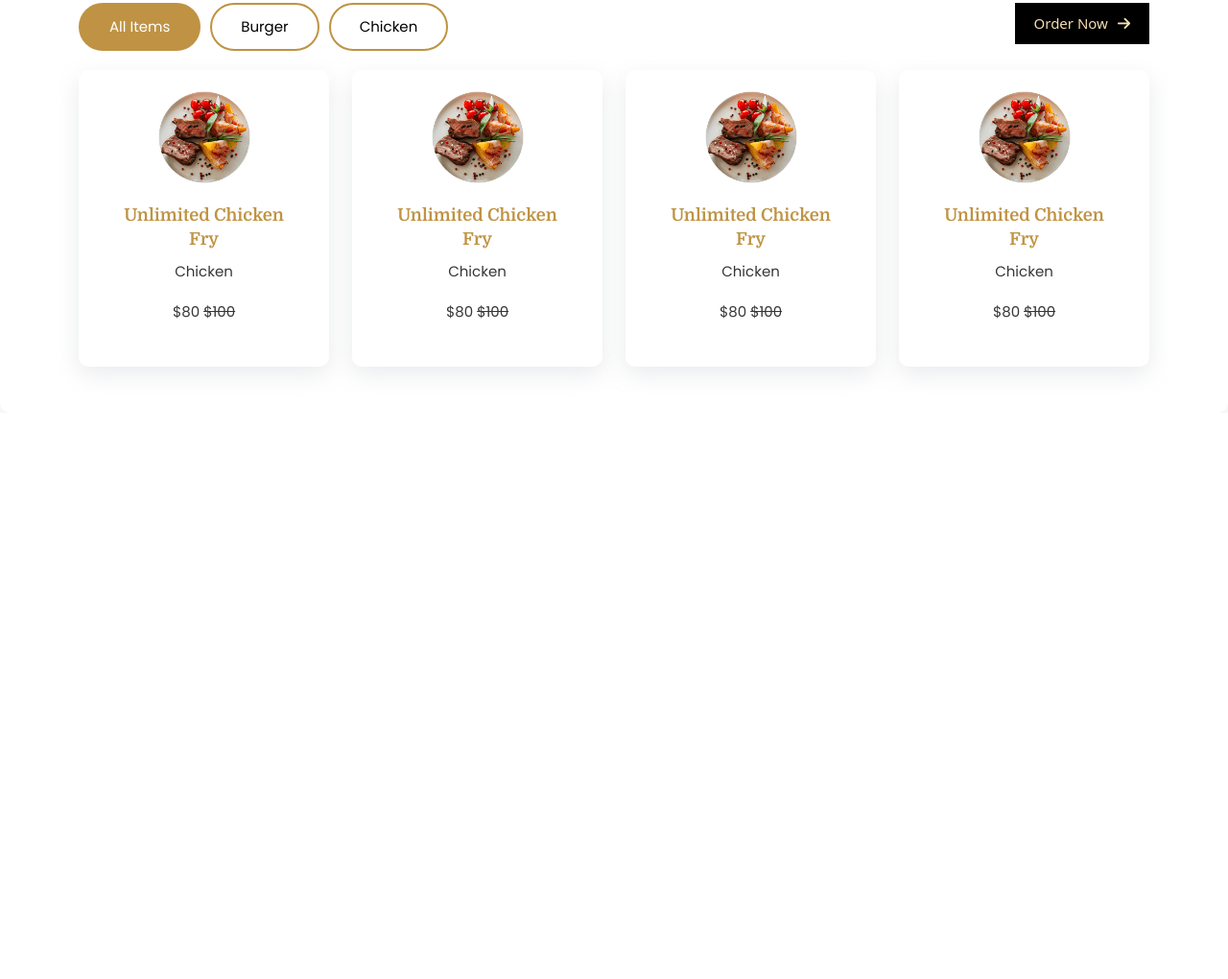
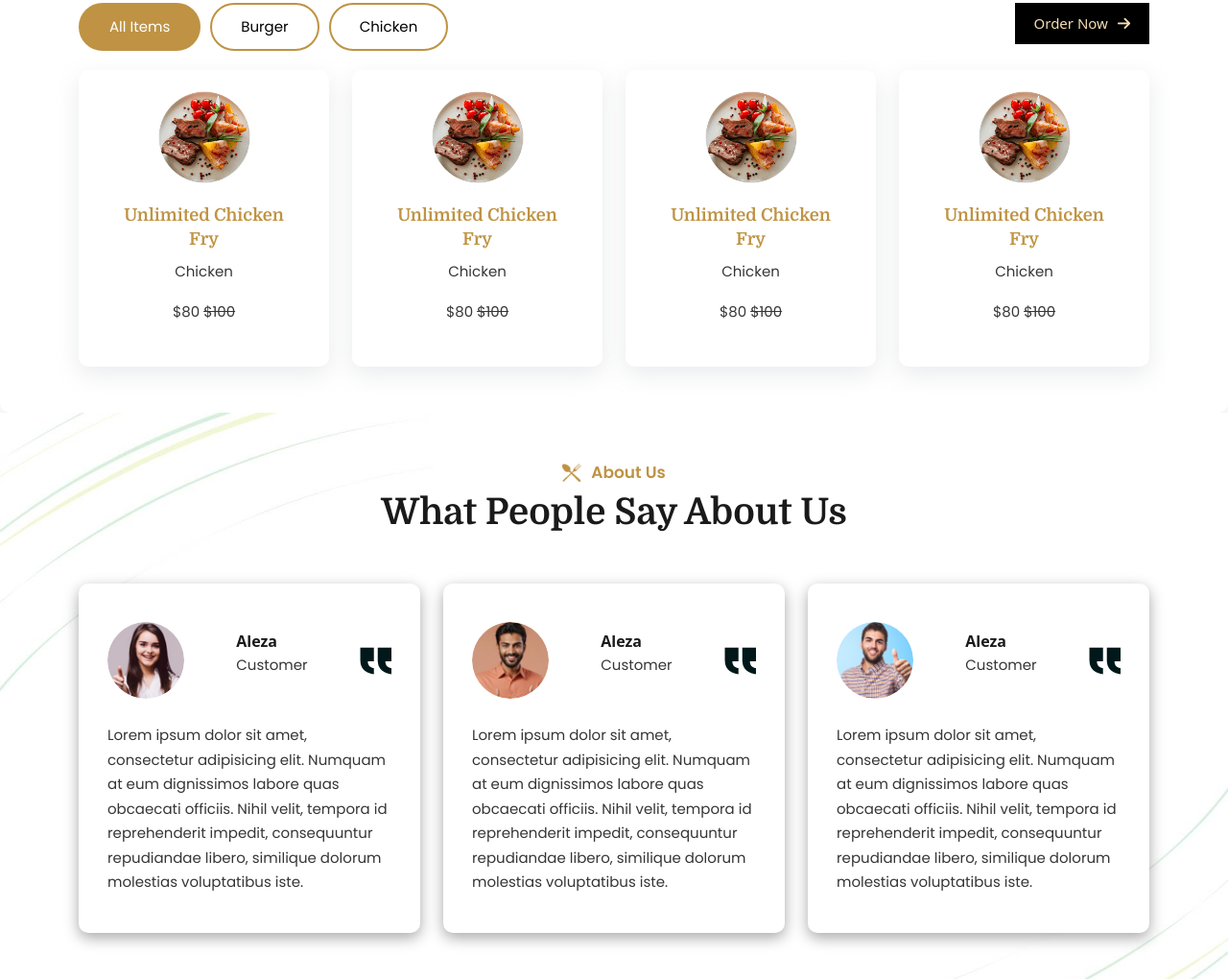
Before and after one commit to Bhanukakumara/Restuarnt-Web-site, a plain HTML site: page index.html in a window 1280 px wide. Shown: the part 3360-4380 px from the top of the page at 96% size. Before the commit the page ends 3790 px from the top, so only its background shows below. Drawn offline with nearby package versions, Linux system fonts and the light colour scheme.

Commit message:
testimonial

```diff
--- a/index.html
+++ b/index.html
@@ -293,43 +293,92 @@
               eligendi reprehenderit, tenetur aut est quia quos cum iste
               consequatur impedit! Magni?
             </p>
-            <div class="nav-btn mt-4"><a href="#">Read More <i class="fa-solid fa-arrow-right"></i></a></div>
+            <div class="nav-btn mt-4">
+              <a href="#">Read More <i class="fa-solid fa-arrow-right"></i></a>
+            </div>
           </div>
         </div>
       </div>
     </section>
     <!-- Item Tabs -->
-     <section class="py-5 service-tab">
+    <section class="py-5 service-tab">
       <div class="container">
         <div class="row align-items-center mb-4">
-          <p class="title-p"><img src="images/p-img.png" alt="">Our Popular Items</p>
+          <p class="title-p">
+            <img src="images/p-img.png" alt="" />Our Popular Items
+          </p>
           <h2 class="title-h">Our Popular Pizza Foods</h2>
         </div>
         <div class="row">
           <div class="col-lg-8">
             <ul class="nav nav-tabs" id="myTab" role="tablist">
               <li class="nav-item" role="presentation">
-                <button class="nav-link active" id="home-tab" data-bs-toggle="tab" data-bs-target="#home-tab-pane" type="button" role="tab" aria-controls="home-tab-pane" aria-selected="true">All Items</button>
+                <button
+                  class="nav-link active"
+                  id="home-tab"
+                  data-bs-toggle="tab"
+                  data-bs-target="#home-tab-pane"
+                  type="button"
+                  role="tab"
+                  aria-controls="home-tab-pane"
+                  aria-selected="true"
+                >
+                  All Items
+                </button>
               </li>
               <li class="nav-item" role="presentation">
-                <button class="nav-link" id="profile-tab" data-bs-toggle="tab" data-bs-target="#profile-tab-pane" type="button" role="tab" aria-controls="profile-tab-pane" aria-selected="false">Burger</button>
+                <button
+                  class="nav-link"
+                  id="profile-tab"
+                  data-bs-toggle="tab"
+                  data-bs-target="#profile-tab-pane"
+                  type="button"
+                  role="tab"
+                  aria-controls="profile-tab-pane"
+                  aria-selected="false"
+                >
+                  Burger
+                </button>
               </li>
               <li class="nav-item" role="presentation">
-                <button class="nav-link" id="contact-tab" data-bs-toggle="tab" data-bs-target="#contact-tab-pane" type="button" role="tab" aria-controls="contact-tab-pane" aria-selected="false">Chicken</button>
+                <button
+                  class="nav-link"
+                  id="contact-tab"
+                  data-bs-toggle="tab"
+                  data-bs-target="#contact-tab-pane"
+                  type="button"
+                  role="tab"
+                  aria-controls="contact-tab-pane"
+                  aria-selected="false"
+                >
+                  Chicken
+                </button>
               </li>
             </ul>
           </div>
           <div class="col-lg-4">
-            <div class="nav-btn float-end"><a href="#" class="bg-black">Order Now <i class="fa-solid fa-arrow-right"></i></a></div>
+            <div class="nav-btn float-end">
+              <a href="#" class="bg-black"
+                >Order Now <i class="fa-solid fa-arrow-right"></i
+              ></a>
+            </div>
           </div>
         </div>
         <div class="all-the-tabs">
           <div class="tab-content" id="myTabContent">
-            <div class="tab-pane fade show active" id="home-tab-pane" role="tabpanel" aria-labelledby="home-tab" tabindex="0">
+            <div
+              class="tab-pane fade show active"
+              id="home-tab-pane"
+              role="tabpanel"
+              aria-labelledby="home-tab"
+              tabindex="0"
+            >
               <div class="row">
                 <div class="col-lg-3">
                   <div class="service-tab">
-                    <div class="ser-img"><img src="images/s-1.png" alt=""></div>
+                    <div class="ser-img">
+                      <img src="images/s-1.png" alt="" />
+                    </div>
                     <div class="ser-text">
                       <h4>Unlimited Chicken Fry</h4>
                       <p>Chicken</p>
@@ -339,7 +388,9 @@
                 </div>
                 <div class="col-lg-3">
                   <div class="service-tab">
-                    <div class="ser-img"><img src="images/s-1.png" alt=""></div>
+                    <div class="ser-img">
+                      <img src="images/s-1.png" alt="" />
+                    </div>
                     <div class="ser-text">
                       <h4>Unlimited Chicken Fry</h4>
                       <p>Chicken</p>
@@ -349,7 +400,9 @@
                 </div>
                 <div class="col-lg-3">
                   <div class="service-tab">
-                    <div class="ser-img"><img src="images/s-1.png" alt=""></div>
+                    <div class="ser-img">
+                      <img src="images/s-1.png" alt="" />
+                    </div>
                     <div class="ser-text">
                       <h4>Unlimited Chicken Fry</h4>
                       <p>Chicken</p>
@@ -359,7 +412,9 @@
                 </div>
                 <div class="col-lg-3">
                   <div class="service-tab">
-                    <div class="ser-img"><img src="images/s-1.png" alt=""></div>
+                    <div class="ser-img">
+                      <img src="images/s-1.png" alt="" />
+                    </div>
                     <div class="ser-text">
                       <h4>Unlimited Chicken Fry</h4>
                       <p>Chicken</p>
@@ -369,11 +424,19 @@
                 </div>
               </div>
             </div>
-            <div class="tab-pane fade" id="profile-tab-pane" role="tabpanel" aria-labelledby="profile-tab" tabindex="0">
+            <div
+              class="tab-pane fade"
+              id="profile-tab-pane"
+              role="tabpanel"
+              aria-labelledby="profile-tab"
+              tabindex="0"
+            >
               <div class="row">
                 <div class="col-lg-3">
                   <div class="service-tab">
-                    <div class="ser-img"><img src="images/s-1.png" alt=""></div>
+                    <div class="ser-img">
+                      <img src="images/s-1.png" alt="" />
+                    </div>
                     <div class="ser-text">
                       <h4>Unlimited Chicken Fry</h4>
                       <p>Chicken</p>
@@ -383,7 +446,9 @@
                 </div>
                 <div class="col-lg-3">
                   <div class="service-tab">
-                    <div class="ser-img"><img src="images/s-1.png" alt=""></div>
+                    <div class="ser-img">
+                      <img src="images/s-1.png" alt="" />
+                    </div>
                     <div class="ser-text">
                       <h4>Unlimited Chicken Fry</h4>
                       <p>Chicken</p>
@@ -393,7 +458,9 @@
                 </div>
                 <div class="col-lg-3">
                   <div class="service-tab">
-                    <div class="ser-img"><img src="images/s-1.png" alt=""></div>
+                    <div class="ser-img">
+                      <img src="images/s-1.png" alt="" />
+                    </div>
                     <div class="ser-text">
                       <h4>Unlimited Chicken Fry</h4>
                       <p>Chicken</p>
@@ -403,7 +470,9 @@
                 </div>
                 <div class="col-lg-3">
                   <div class="service-tab">
-                    <div class="ser-img"><img src="images/s-1.png" alt=""></div>
+                    <div class="ser-img">
+                      <img src="images/s-1.png" alt="" />
+                    </div>
                     <div class="ser-text">
                       <h4>Unlimited Chicken Fry</h4>
                       <p>Chicken</p>
@@ -413,11 +482,19 @@
                 </div>
               </div>
             </div>
-            <div class="tab-pane fade" id="contact-tab-pane" role="tabpanel" aria-labelledby="contact-tab" tabindex="0">
+            <div
+              class="tab-pane fade"
+              id="contact-tab-pane"
+              role="tabpanel"
+              aria-labelledby="contact-tab"
+              tabindex="0"
+            >
               <div class="row">
                 <div class="col-lg-3">
                   <div class="service-tab">
-                    <div class="ser-img"><img src="images/s-1.png" alt=""></div>
+                    <div class="ser-img">
+                      <img src="images/s-1.png" alt="" />
+                    </div>
                     <div class="ser-text">
                       <h4>Unlimited Chicken Fry</h4>
                       <p>Chicken</p>
@@ -427,7 +504,9 @@
                 </div>
                 <div class="col-lg-3">
                   <div class="service-tab">
-                    <div class="ser-img"><img src="images/s-1.png" alt=""></div>
+                    <div class="ser-img">
+                      <img src="images/s-1.png" alt="" />
+                    </div>
                     <div class="ser-text">
                       <h4>Unlimited Chicken Fry</h4>
                       <p>Chicken</p>
@@ -437,7 +516,9 @@
                 </div>
                 <div class="col-lg-3">
                   <div class="service-tab">
-                    <div class="ser-img"><img src="images/s-1.png" alt=""></div>
+                    <div class="ser-img">
+                      <img src="images/s-1.png" alt="" />
+                    </div>
                     <div class="ser-text">
                       <h4>Unlimited Chicken Fry</h4>
                       <p>Chicken</p>
@@ -447,7 +528,9 @@
                 </div>
                 <div class="col-lg-3">
                   <div class="service-tab">
-                    <div class="ser-img"><img src="images/s-1.png" alt=""></div>
+                    <div class="ser-img">
+                      <img src="images/s-1.png" alt="" />
+                    </div>
                     <div class="ser-text">
                       <h4>Unlimited Chicken Fry</h4>
                       <p>Chicken</p>
@@ -460,7 +543,87 @@
           </div>
         </div>
       </div>
-     </section>
+    </section>
+    <!-- Testimonials -->
+    <section class="py-5 testimonial-sec">
+      <div class="container">
+        <p class="title-p justify-content-center">
+          <img src="images/p-img.png" alt="" />About Us
+        </p>
+        <h2 class="title-h text-center">What People Say About Us</h2>
+        <div class="row mt-5">
+          <div class="col-lg-4 col-md-6">
+            <div class="testimonial-box">
+              <div class="test-info">
+                <div class="ts-img"><img src="images/t1.png" alt="" /></div>
+                <div class="info">
+                  <span>Aleza</span>
+                  <p>Customer</p>
+                </div>
+                <div class="t-icon">
+                  <img src="images/test-icon.png" alt="" />
+                </div>
+              </div>
+              <div class="test-txt">
+                <p>
+                  Lorem ipsum dolor sit amet, consectetur adipisicing elit.
+                  Numquam at eum dignissimos labore quas obcaecati officiis.
+                  Nihil velit, tempora id reprehenderit impedit, consequuntur
+                  repudiandae libero, similique dolorum molestias voluptatibus
+                  iste.
+                </p>
+              </div>
+            </div>
+          </div>
+          <div class="col-lg-4 col-md-6">
+            <div class="testimonial-box">
+              <div class="test-info">
+                <div class="ts-img"><img src="images/t2.png" alt="" /></div>
+                <div class="info">
+                  <span>Aleza</span>
+                  <p>Customer</p>
+                </div>
+                <div class="t-icon">
+                  <img src="images/test-icon.png" alt="" />
+                </div>
+              </div>
+              <div class="test-txt">
+                <p>
+                  Lorem ipsum dolor sit amet, consectetur adipisicing elit.
+                  Numquam at eum dignissimos labore quas obcaecati officiis.
+                  Nihil velit, tempora id reprehenderit impedit, consequuntur
+                  repudiandae libero, similique dolorum molestias voluptatibus
+                  iste.
+                </p>
+              </div>
+            </div>
+          </div>
+          <div class="col-lg-4 col-md-6">
+            <div class="testimonial-box">
+              <div class="test-info">
+                <div class="ts-img"><img src="images/t3.png" alt="" /></div>
+                <div class="info">
+                  <span>Aleza</span>
+                  <p>Customer</p>
+                </div>
+                <div class="t-icon">
+                  <img src="images/test-icon.png" alt="" />
+                </div>
+              </div>
+              <div class="test-txt">
+                <p>
+                  Lorem ipsum dolor sit amet, consectetur adipisicing elit.
+                  Numquam at eum dignissimos labore quas obcaecati officiis.
+                  Nihil velit, tempora id reprehenderit impedit, consequuntur
+                  repudiandae libero, similique dolorum molestias voluptatibus
+                  iste.
+                </p>
+              </div>
+            </div>
+          </div>
+        </div>
+      </div>
+    </section>
     <!-- custom js -->
     <script src="js/script.js"></script>
     <!-- Bootstrap js CDN -->
--- a/style/style.css
+++ b/style/style.css
@@ -197,3 +197,35 @@ h2.title-h{
 .price{
     margin: 0;
 }
+
+
+.testimonial-sec{
+    background-image: url(../images/bg-1.jpg);
+    background-size: cover;
+    background-color: #f3f3f3;
+}
+.test-info{
+    display: flex;
+    align-items: center;
+    justify-content: space-between;
+    margin-bottom: 25px;
+}
+.testimonial-box{
+    padding: 40px 30px;
+    background-color: white;
+    box-shadow: rgba(0, 0, 0, 0.35) 0px 5px 15px;
+    border-radius: 10px;
+}
+.test-txt p{
+    margin: 15px 0 0;
+}
+.ts-img img{
+    width: 80px;
+    height: 80px;
+    object-fit: contain;
+    border-radius: 100%;
+}
+.test-info span{
+    color: var(--secondary-clr);
+    font-weight: 600;
+}
```
